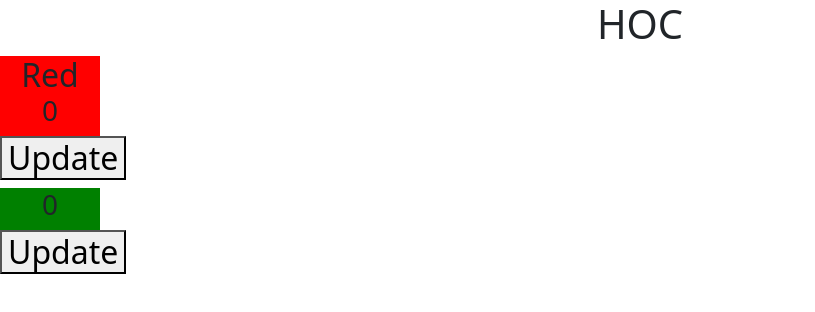
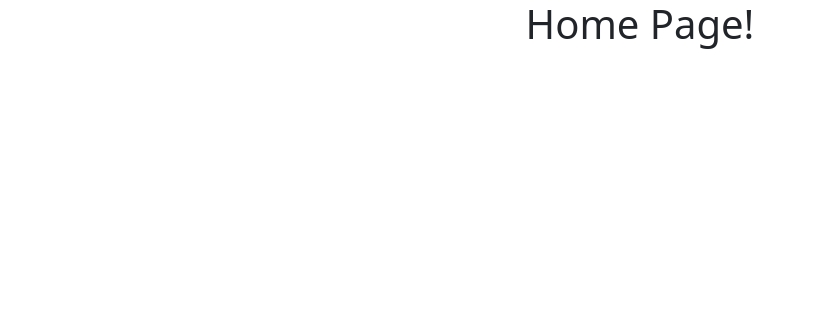
Before and after one commit to Babariya09/React-Practice, a React (Create React App) app: page / in a window 1280 px wide. Shown: the top 312 px of the page, without its empty margins (0-815 px from the left). Built offline with nearby package versions, Linux system fonts and the light colour scheme.

Commit message:
Learn React Roter

```diff
--- a/package.json
+++ b/package.json
@@ -10,6 +10,7 @@
     "react": "^18.2.0",
     "react-bootstrap": "^2.8.0",
     "react-dom": "^18.2.0",
+    "react-router-dom": "^6.15.0",
     "react-scripts": "5.0.1",
     "web-vitals": "^2.1.4"
   },
--- a/src/App.js
+++ b/src/App.js
@@ -27,10 +27,14 @@ import Forwardref from './Forwardref';
 import Controoled from './Controlled';
 import Unctrolled from './unctrolled';
 import Hoc from './Hoc';
+import Routerinreact from './Routerinreact';
 
 function App() {
   return (
     <div className="App">
+
+      {/* ====================== React.js =========================== */}
+
       {/* <User /> */}
       {/* <Prop2 /> */}
       {/* <Inputvalue /> */}
@@ -56,7 +60,12 @@ function App() {
       {/* <Forwardref /> */}
       {/* <Controoled /> */}
       {/* <Unctrolled /> */}
-      <Hoc />
+      {/* <Hoc /> */}
+
+      {/* ======================= React Router 6 ========================== */}
+
+      <Routerinreact />
+
     </div>
   );
 }
--- /dev/null
+++ b/src/Routerinreact.js
@@ -0,0 +1,26 @@
+import React from "react";
+import { BrowserRouter, Route, Routes } from 'react-router-dom'
+import Home from "./component/Home";
+import About from "./component/About";
+
+function Routerinreact() {
+    return (
+        <>
+            {/* <h1>React Router 6</h1> */}
+            <BrowserRouter>
+                <Routes>
+                    <Route path="/" element={<Home />} />
+                    <Route path="/about" element={<About />} />
+                </Routes>
+            </BrowserRouter>
+        </>
+    )
+}
+
+export default Routerinreact;
+
+// ========== Note ===========
+
+// router nu work diffrent pages ne jodva nu hoi che jem ke navbar.
+// aa work html thi pan thay anchore na use thi but te vare vare refresh thai jay.
+// aathi router no use kari ye siye.
--- /dev/null
+++ b/src/component/About.js
@@ -0,0 +1,11 @@
+import React from "react";
+
+function About() {
+    return(
+        <>
+            <h1>About Page!</h1>
+        </>
+    )
+}
+
+export default About;
--- /dev/null
+++ b/src/component/Home.js
@@ -0,0 +1,11 @@
+import React from "react";
+
+function Home() {
+    return(
+        <>
+            <h1>Home Page!</h1>
+        </>
+    )
+}
+
+export default Home;
```
Also changed, not shown: 1 other file (tests, documents, lock files or other folders).
